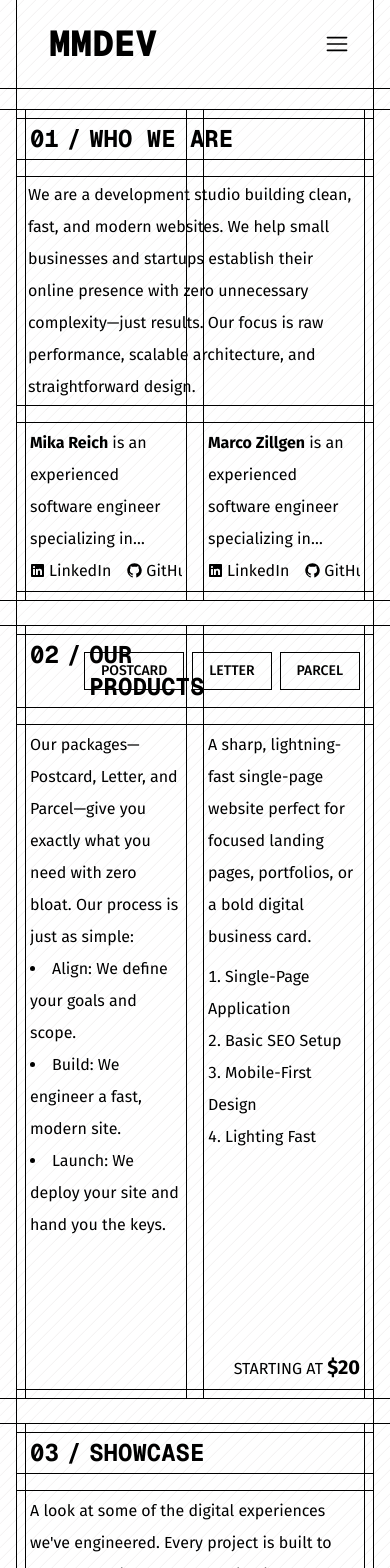
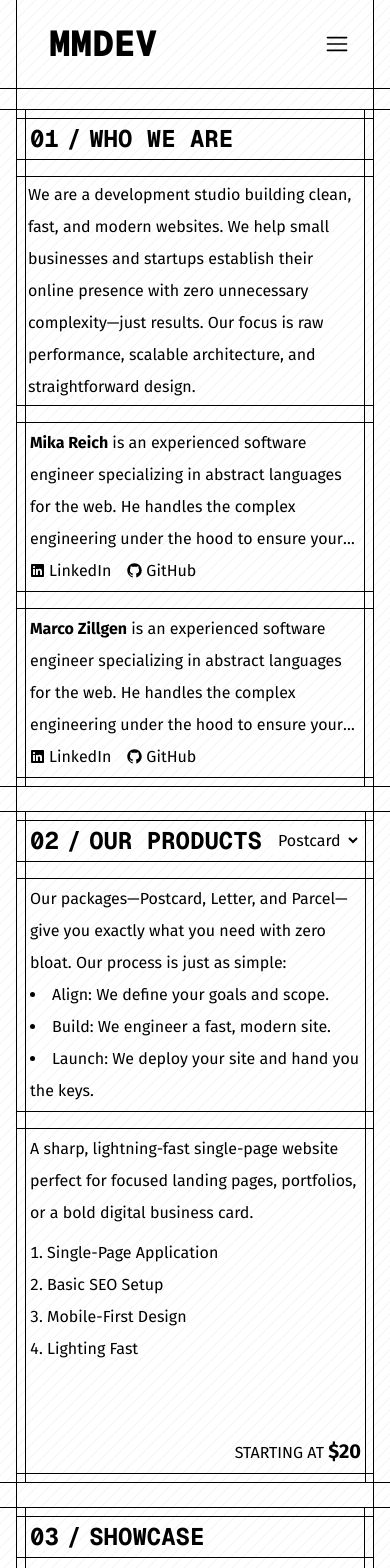
Before and after one commit to mikareich/mmdev-brand, a Next.js app: page / in a window 390 px wide. Shown: the top 1568 px of the page. Built offline with nearby package versions, Linux system fonts and the light colour scheme.

Commit message:
fix(section): single column layout on mobile and select instead of buttons for products, closes #10, closes #12, closes #9

```diff
--- a/src/app/(home)/OurProducts.tsx
+++ b/src/app/(home)/OurProducts.tsx
@@ -19,7 +19,20 @@ export default function OurProducts() {
         level={2}
         title="Our Products"
         headerActions={
-          <Tabs.List className="flex gap-2">
+          <>
+            {/* TODO: Substitute with already implemented selection component */}
+            <select
+              className="sm:hidden border-theme-border bg-theme-background p-1"
+              value={activeTab}
+              onChange={(e) => setActiveTab(e.target.value)}
+            >
+              {PRODUCTS.map((product) => (
+                <option key={product.id} value={product.id.toString()}>
+                  {product.name}
+                </option>
+              ))}
+            </select>
+            <Tabs.List className="hidden sm:flex gap-2">
               {PRODUCTS.map((product) => (
                 <Tabs.Trigger
                   value={product.id.toString()}
@@ -28,7 +41,9 @@ export default function OurProducts() {
                 >
                   <Button
                     variant={
-                    product.id.toString() === activeTab ? "filled" : "outlined"
+                      product.id.toString() === activeTab
+                        ? "filled"
+                        : "outlined"
                     }
                   >
                     {product.name}
@@ -36,6 +51,7 @@ export default function OurProducts() {
                 </Tabs.Trigger>
               ))}
             </Tabs.List>
+          </>
         }
       >
         {[
--- a/src/app/(home)/WhoWeAre.tsx
+++ b/src/app/(home)/WhoWeAre.tsx
@@ -6,7 +6,7 @@ import { PROFILES } from "~/content/profiles";
 
 export default function WhoWeAre() {
   return (
-    <Section level={1} title="Who we are" className="grid-cols-2">
+    <Section level={1} title="Who we are" className="lg:grid-cols-2">
       {[
         <BorderBox
           className="border-theme-border-subtle col-span-full"
--- a/src/components/Section.tsx
+++ b/src/components/Section.tsx
@@ -26,7 +26,7 @@ export default function Section({
       <section
         className={cn(
           "w-fill p-2 sm:p-4 bg-theme-background-accent overflow-hidden grid gap-4",
-          hasActions ? "grid-cols-2" : "grid-cols-1",
+          hasActions ? "lg:grid-cols-2" : "grid-cols-1",
           className,
         )}
         id={id}
@@ -36,13 +36,16 @@ export default function Section({
           asChild
           className="col-span-full p-1 sm:p-2 leading-none border-theme-border-subtle"
         >
-          <div className={cn(hasActions && "grid grid-cols-2 items-center")}>
-            <h2 className="flex gap-2 font-bold text-2xl font-heading">
+          <div
+            className={cn(
+              hasActions && "grid grid-cols-[1fr_auto] items-center gap-2",
+            )}
+          >
+            <h2 className="flex gap-2 font-bold text-2xl font-heading w-full">
               <span className="text-theme-text-subtle">{zeroPad(level)}</span>
               <span className="text-theme-text-subtle">/</span>
-              <span className="text-theme-text uppercase">{title}</span>
+              <span className="text-theme-text uppercase truncate">{title}</span>
             </h2>
-
             {hasActions && (
               <div className="justify-self-end">{headerActions}</div>
             )}
```
Lines whose indentation alone changed are shown as unchanged.
